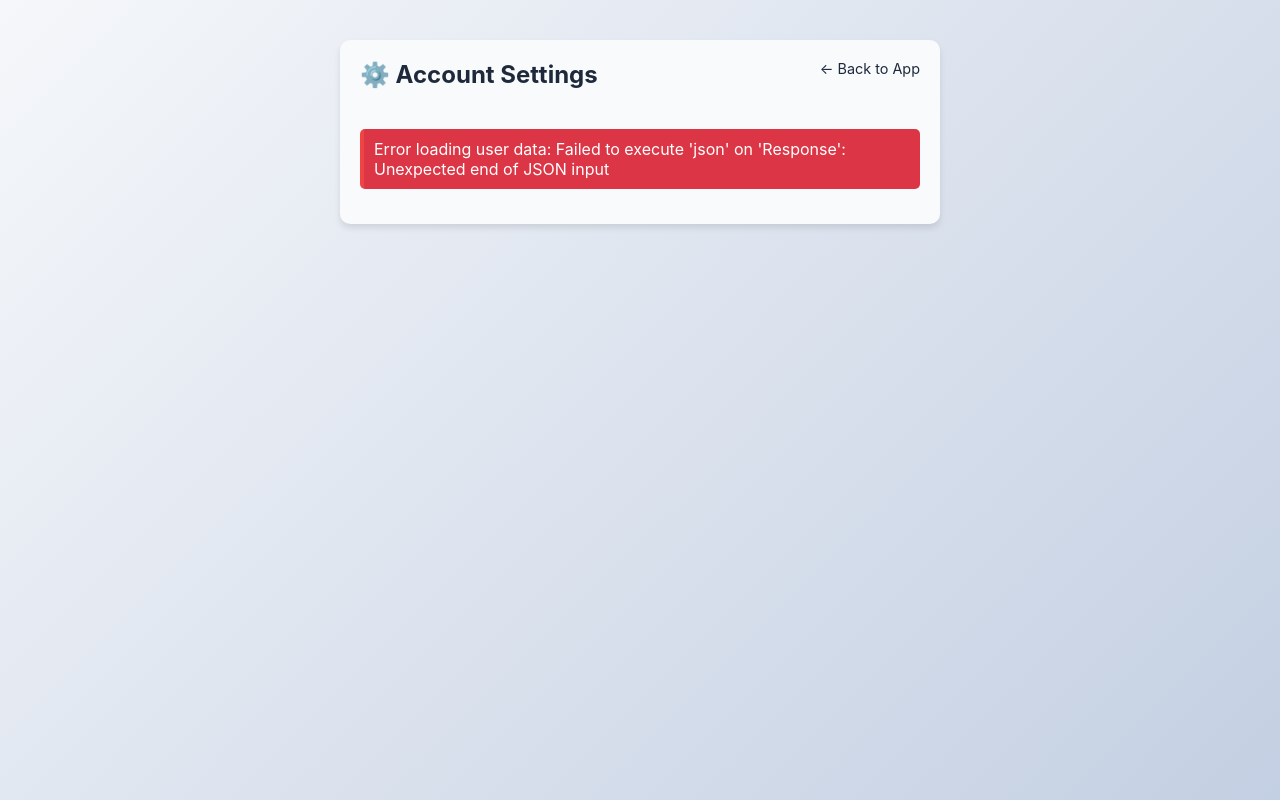
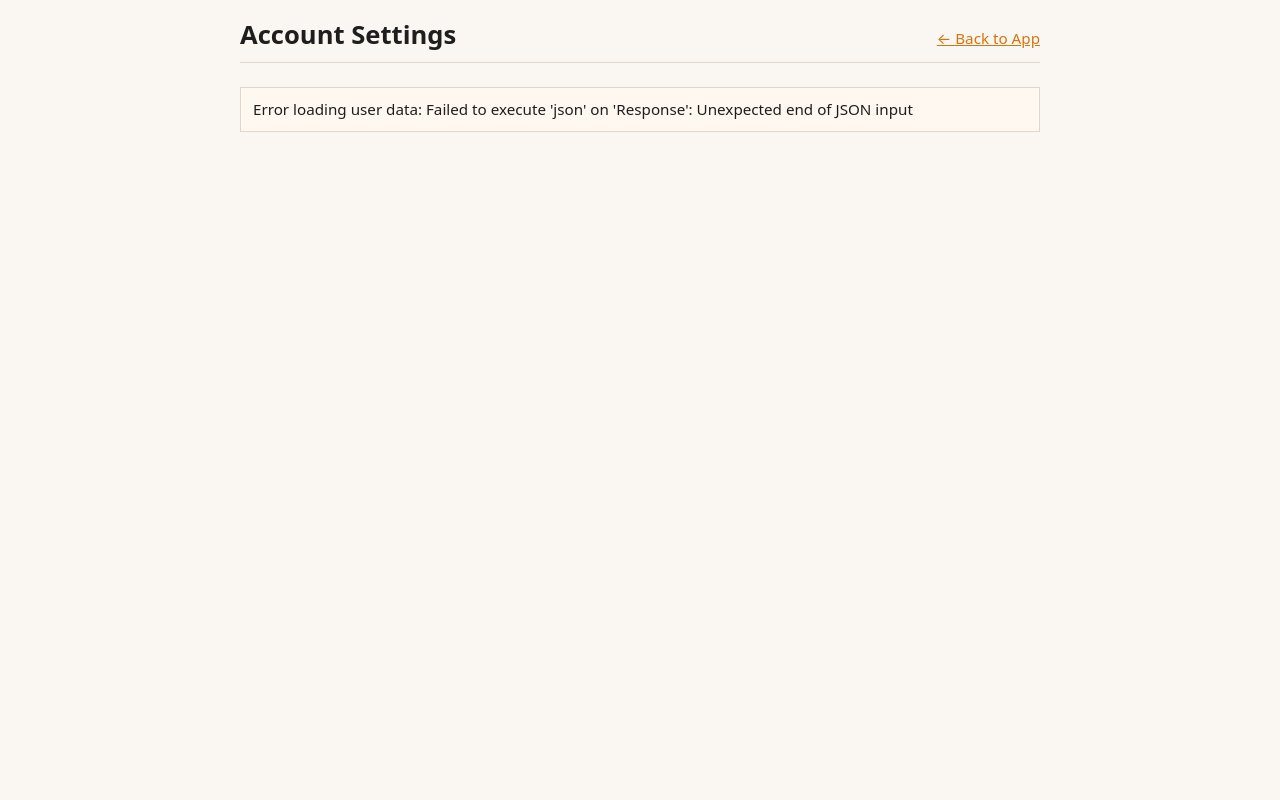
Before and after one commit to Central3465/curly-funicular, a Flask app: page /settings in a window 1280 px wide. Run offline with Flask 3, Linux system fonts and the light colour scheme; the visitor is signed in with stand-in values (Sample User, id 1); data that the repository does not hold is empty; some libraries are stand-ins or nearby versions.

Commit message:
update css for settings page

```diff
--- a/templates/settings.html
+++ b/templates/settings.html
@@ -5,206 +5,268 @@
     <meta name="viewport" content="width=device-width, initial-scale=1.0">
     <meta name="color-scheme" content="light dark">
     <title>Account Settings - Cipher App</title>
-    <link rel="stylesheet" href="{{ url_for('static', filename='style.css') }}">
     <style>
+        * {
+            box-sizing: border-box;
+            margin: 0;
+            padding: 0;
+        }
+
+        body {
+            font-family: system-ui, -apple-system, 'Segoe UI', Roboto, Arial, sans-serif;
+            background: #faf7f2;
+            color: #1e1e1e;
+            line-height: 1.5;
+            padding: 16px;
+        }
+
         .settings-container {
-            max-width: 600px;
-            margin: 20px auto;
-            padding: 20px;
-            background: var(--bg-light);
-            border-radius: 10px;
-            box-shadow: var(--shadow);
+            max-width: 800px;
+            margin: 0 auto;
+            padding: 0;
+            background: transparent;
+            border: none;
+            border-radius: 0;
+            box-shadow: none;
         }
-        .settings-container h2 {
+
+        .nav-header {
+            display: flex;
+            flex-wrap: wrap;
+            justify-content: space-between;
+            align-items: baseline;
+            margin-bottom: 24px;
+            padding-bottom: 8px;
+            border-bottom: 1px solid #e0d6cc;
+        }
+
+        .nav-header h2 {
+            font-size: 1.6rem;
+            font-weight: 600;
+            margin: 0;
+            text-align: left;
+            color: #1e1e1e;
+        }
+
+        .nav-header a {
+            color: #d9730d;
+            text-decoration: underline;
+            font-size: 0.95rem;
+            white-space: nowrap;
+        }
+
+        .nav-header a:visited {
+            color: #b35f00;
+        }
+
+        .error-message,
+        .success-message {
+            padding: 10px 12px;
+            border: 1px solid #e0d6cc;
+            background: #fff8f0;
+            color: #1e1e1e;
+            border-radius: 0;
+            margin-bottom: 16px;
+            font-size: 0.95rem;
+            display: none;
+        }
+
+        .loading {
+            padding: 24px 0;
+            text-align: left;
+            font-size: 1rem;
+            color: #5a4a3a;
+        }
+
+        .user-info {
+            background: transparent;
+            padding: 0 0 16px 0;
+            border: none;
+            border-bottom: 1px solid #e0d6cc;
+            border-radius: 0;
+            margin-bottom: 24px;
+        }
+
+        .user-info p {
+            margin: 8px 0;
+            font-size: 1rem;
+            display: flex;
+            flex-wrap: wrap;
+            gap: 8px;
+        }
+
+        .user-info strong {
+            color: #1e1e1e;
+            font-weight: 600;
+            min-width: 140px;
+            display: inline-block;
+        }
+
+        .usage-limits-section {
+            background: transparent;
+            padding: 0 0 16px 0;
+            border: none;
+            border-bottom: 1px solid #e0d6cc;
+            border-radius: 0;
+            margin-bottom: 24px;
+        }
+
+        .usage-limits-section h3 {
+            font-size: 1.3rem;
+            font-weight: 600;
+            margin: 0 0 20px 0;
+            color: #1e1e1e;
+        }
+
+        .limit-item {
+            margin-bottom: 24px;
+        }
+
+        .limit-item:last-child {
+            margin-bottom: 0;
+        }
+
+        .limit-label {
+            display: flex;
+            flex-wrap: wrap;
+            justify-content: space-between;
+            margin-bottom: 6px;
+            font-size: 1rem;
+            font-weight: 500;
+        }
+
+        .limit-label strong {
+            font-weight: 600;
+            color: #1e1e1e;
+        }
+
+        .limit-stats {
+            color: #5a4a3a;
+            font-size: 0.95rem;
+        }
+
+        .progress-bar {
+            width: 100%;
+            height: 24px;
+            background: #f0e8e0;
+            border: 1px solid #d6c6b8;
+            border-radius: 0;
+            overflow: hidden;
+        }
+
+        .progress-fill {
+            height: 100%;
+            background: #d9730d;
+            display: flex;
+            align-items: center;
+            justify-content: center;
+            color: #ffffff;
+            font-size: 0.75rem;
+            font-weight: 600;
+            transition: width 0.2s ease;
+            min-width: 30px;
+            border-radius: 0;
+        }
+
+        /* slightly deeper for visibility */
+        .progress-fill.warning {
+            background: #e07b1a;
+        }
+
+        .progress-fill.danger {
+            background: #c45a00;
+        }
+
+        .reset-time {
+            font-size: 0.9rem;
+            color: #5a4a3a;
+            margin-top: 4px;
+        }
+
+        .btn {
+            display: inline-block;
+            padding: 10px 20px;
+            border: 1px solid #d9730d;
+            border-radius: 0;
+            font-size: 1rem;
+            font-family: inherit;
+            background: #fff4e8;
+            color: #1e1e1e;
+            cursor: pointer;
             text-align: center;
-            margin-bottom: 20px;
-            font-size: 1.5rem;
-        }
-        .user-info {
-            background: var(--bg-white);
-            padding: 20px;
-            border-radius: 8px;
-            margin-bottom: 20px;
-        }
-        .user-info p {
-            margin: 12px 0;
-            font-size: 0.95rem;
-            line-height: 1.5;
-        }
-        .user-info strong {
-            color: var(--primary-color);
-            display: inline-block;
-            min-width: 120px;
-        }
-        @media (max-width: 768px) {
-            .settings-container {
-                margin: 10px;
-                padding: 15px;
-            }
-            .settings-container h2 {
-                font-size: 1.25rem;
-                margin-bottom: 15px;
-            }
-            .user-info {
-                padding: 15px;
-            }
-            .user-info p {
-                font-size: 0.9rem;
-            }
-        }
-        .btn {
-            padding: 12px 24px;
-            border: none;
-            border-radius: 5px;
-            font-size: 14px;
-            cursor: pointer;
-            transition: background-color 0.3s;
-            margin-right: 10px;
+            line-height: 1.2;
+            margin-right: 12px;
+            transition: background 0.15s;
             touch-action: manipulation;
         }
-        .btn-primary {
-            background: var(--primary-color);
-            color: white;
+
+        .btn:hover {
+            background: #ffe8d4;
+            border-color: #b35f00;
         }
-        .btn-primary:hover {
-            background: var(--primary-hover);
+
+        .btn-primary,
+        .btn-secondary,
+        .btn-danger {
+            background: #fff4e8;
+            color: #1e1e1e;
+            border: 1px solid #d9730d;
         }
-        .btn-secondary {
-            background: #6c757d;
-            color: white;
+
+        .btn-primary:hover,
+        .btn-secondary:hover,
+        .btn-danger:hover {
+            background: #ffe8d4;
         }
-        .btn-secondary:hover {
-            background: #5a6268;
-        }
-        .btn-danger {
-            background: #dc3545;
-            color: white;
-        }
-        .btn-danger:hover {
-            background: #c82333;
-        }
-        @media (max-width: 768px) {
+
+        @media (max-width: 600px) {
+            body {
+                padding: 12px;
+            }
+
+            .nav-header {
+                flex-direction: column;
+                align-items: flex-start;
+                gap: 6px;
+            }
+
+            .nav-header h2 {
+                font-size: 1.4rem;
+            }
+
+            .user-info p {
+                flex-direction: column;
+                gap: 2px;
+            }
+
+            .user-info strong {
+                min-width: auto;
+                display: block;
+            }
+
+            .limit-label {
+                flex-direction: column;
+                gap: 2px;
+            }
+
             .btn {
-                padding: 14px 20px;
-                font-size: 15px;
                 display: block;
                 width: 100%;
                 margin-right: 0;
                 margin-bottom: 10px;
+                padding: 12px 16px;
             }
-        }
-        .error-message {
-            background: #dc3545;
-            color: white;
-            padding: 10px;
-            border-radius: 5px;
-            margin-top: 10px;
-            display: none;
-        }
-        .success-message {
-            background: #28a745;
-            color: white;
-            padding: 10px;
-            border-radius: 5px;
-            margin-top: 10px;
-            display: none;
-        }
-        .loading {
-            text-align: center;
-            padding: 20px;
-        }
-        .nav-header {
-            display: flex;
-            justify-content: space-between;
-            align-items: flex-start;
-            margin-bottom: 20px;
-            gap: 10px;
-        }
-        .nav-header a {
-            color: var(--text-primary);
-            text-decoration: none;
-            white-space: nowrap;
-            font-size: 0.9rem;
-        }
-        .nav-header a:hover {
-            text-decoration: underline;
-        }
-        @media (max-width: 768px) {
-            .nav-header {
-                flex-direction: column;
-                align-items: flex-start;
+
+            .btn:last-child {
+                margin-bottom: 0;
             }
-            .nav-header a {
-                font-size: 0.85rem;
-            }
-        }
-        .usage-limits-section {
-            background: var(--bg-white);
-            padding: 20px;
-            border-radius: 8px;
-            margin-bottom: 20px;
-        }
-        .usage-limits-section h3 {
-            margin-top: 0;
-            margin-bottom: 15px;
-            color: var(--text-primary);
-        }
-        .limit-item {
-            margin-bottom: 20px;
-        }
-        .limit-item:last-child {
-            margin-bottom: 0;
-        }
-        .limit-label {
-            display: flex;
-            justify-content: space-between;
-            margin-bottom: 8px;
-            font-size: 0.9rem;
-        }
-        .limit-label strong {
-            color: var(--primary-color);
-        }
-        .limit-stats {
-            color: var(--text-secondary);
-            font-size: 0.85rem;
-        }
-        .progress-bar {
-            width: 100%;
-            height: 24px;
-            background: var(--bg-light);
-            border-radius: 4px;
-            overflow: hidden;
-            border: 1px solid var(--border-color);
-        }
-        .progress-fill {
-            height: 100%;
-            background: linear-gradient(90deg, var(--primary-color), var(--secondary-color));
-            display: flex;
-            align-items: center;
-            justify-content: center;
-            color: white;
-            font-size: 0.75rem;
-            font-weight: bold;
-            transition: width 0.3s ease;
-            min-width: 30px;
-        }
-        .progress-fill.warning {
-            background: linear-gradient(90deg, #ff9800, #f57c00);
-        }
-        .progress-fill.danger {
-            background: linear-gradient(90deg, #ef4444, #dc2626);
-        }
-        .reset-time {
-            font-size: 0.8rem;
-            color: var(--text-secondary);
-            margin-top: 4px;
         }
     </style>
 </head>
 <body>
     <div class="settings-container">
         <div class="nav-header">
-            <h2>⚙️ Account Settings</h2>
+            <h2>Account Settings</h2>
             <a href="/">← Back to App</a>
         </div>
 
@@ -221,7 +283,7 @@
             </div>
 
             <div class="usage-limits-section">
-                <h3>📊 Usage Limits</h3>
+                <h3>Usage Limits</h3>
 
                 <div class="limit-item">
                     <div class="limit-label">
@@ -377,11 +439,9 @@
 
                 const statusSpan = document.getElementById('user-status');
                 if (data.banned) {
-                    statusSpan.textContent = 'Banned ⚠️';
-                    statusSpan.style.color = 'var(--error-color)';
+                    statusSpan.textContent = 'Banned';
                 } else {
-                    statusSpan.textContent = 'Active ✓';
-                    statusSpan.style.color = 'var(--success-color)';
+                    statusSpan.textContent = 'Active';
                 }
 
                 await loadUsageLimits();
```
